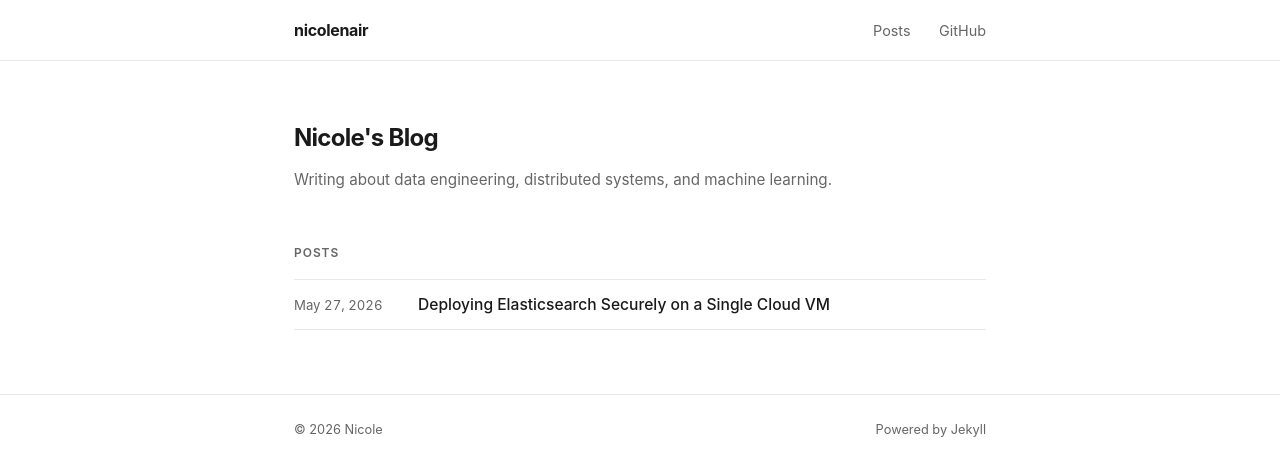
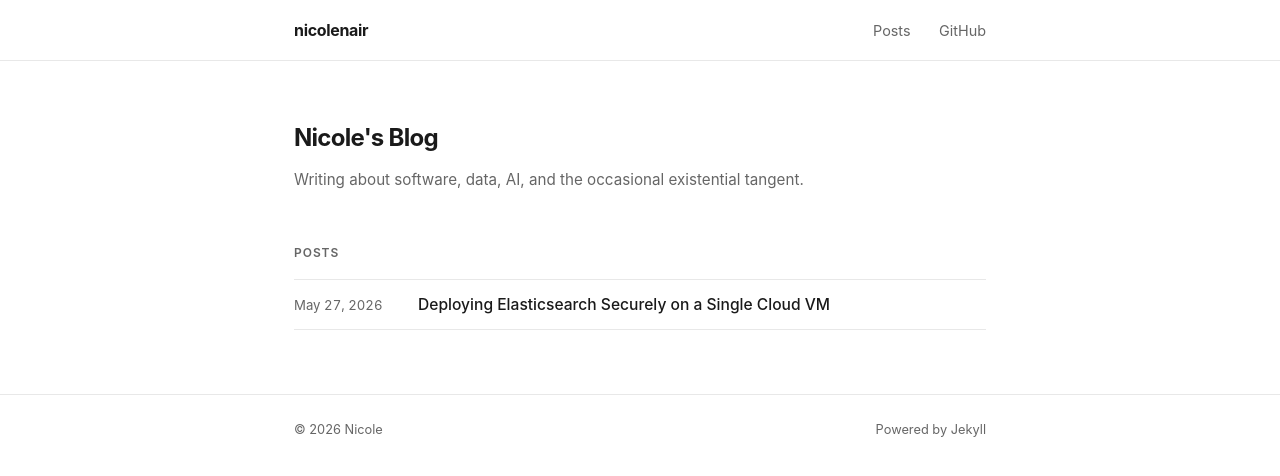
Before and after one commit to nicolenair/nicolenair.github.io, a Jekyll site: the page built from index.html, in a window 1280 px wide. Shown: the top 476 px of the page. Built offline with Jekyll 4.4.1, drawn with Linux system fonts in a browser that asks for light colours.

Commit message:
update config

```diff
--- a/index.html
+++ b/index.html
@@ -5,7 +5,7 @@ title: Home
 
 <div class="home-intro">
   <h1>Nicole's Blog</h1>
-  <p>Writing about data engineering, distributed systems, and machine learning.</p>
+  <p>Writing about software, data, AI, and the occasional existential tangent.</p>
 </div>
 
 <p class="posts-heading">Posts</p>
```
